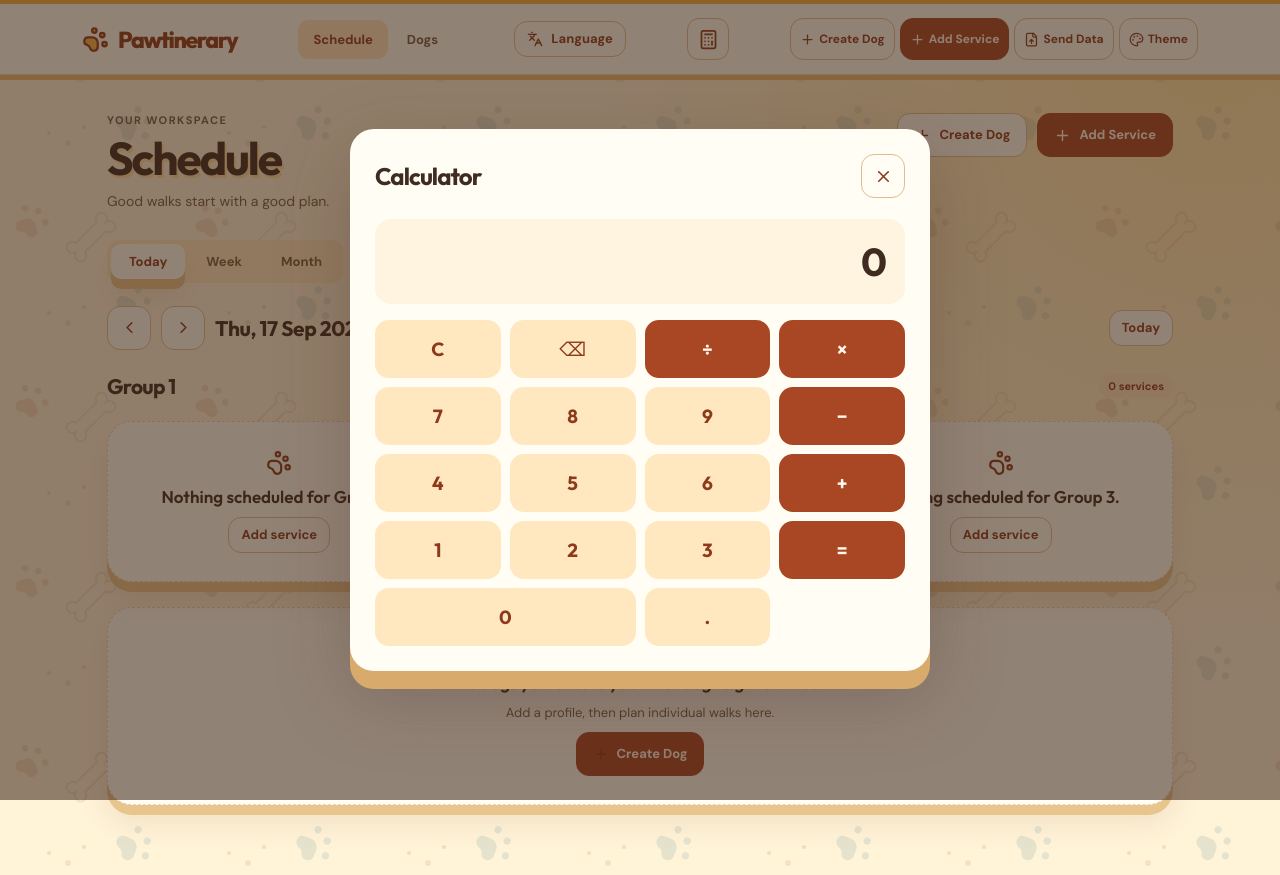
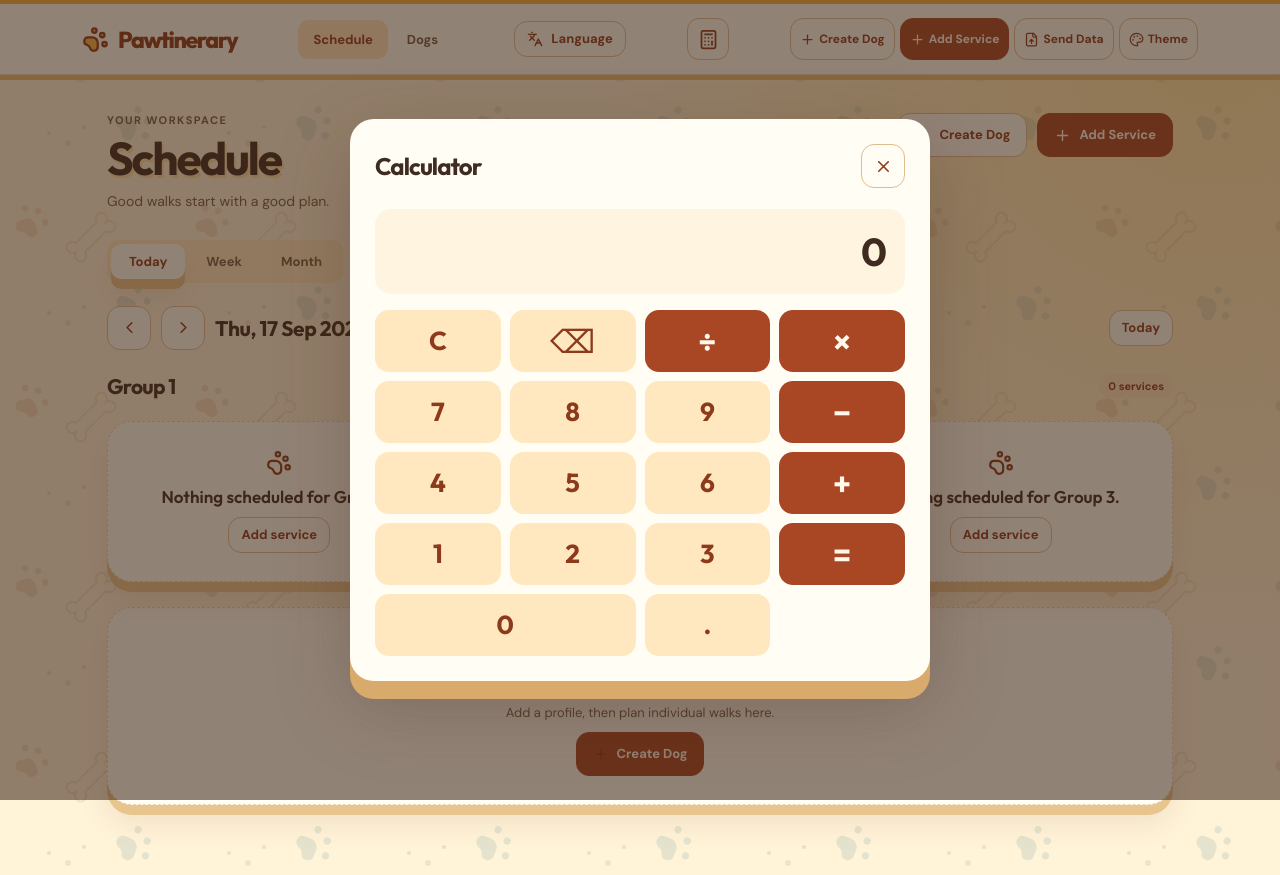
Before and after one commit to Mark-Bernstein/pawtinerary, a React (Vite) app: page / in a window 1280 px wide. Both pictures are taken after a click on the button 708 px from the left and 39 px from the top of the page. Built offline with nearby package versions, Linux system fonts and the light colour scheme.

Commit message:
Increase calculator key text size

```diff
--- a/src/components/Calculator.tsx
+++ b/src/components/Calculator.tsx
@@ -24,17 +24,22 @@ const Keys = styled.div`
   gap: 9px;
   margin-top: 16px;
 `;
-const Key = styled.button<{ $accent?: boolean; $wide?: boolean }>`
-  min-height: 58px;
+const Key = styled.button<{
+  $accent?: boolean;
+  $symbol?: boolean;
+  $wide?: boolean;
+}>`
+  min-height: 62px;
   border: 0;
   border-radius: 14px;
   background: ${({ $accent }) =>
     $accent ? "var(--accent)" : "var(--surface-tint)"};
   color: ${({ $accent }) =>
     $accent ? "var(--on-accent)" : "var(--accent-text)"};
-  font:
-    700 19px Outfit,
-    sans-serif;
+  font-family: Outfit, sans-serif;
+  font-size: ${({ $symbol }) => ($symbol ? "32px" : "26px")};
+  font-weight: 700;
+  line-height: 1;
   grid-column: ${({ $wide }) => ($wide ? "span 2" : "auto")};
   &:hover {
     filter: brightness(0.96);
@@ -131,6 +136,7 @@ export const Calculator = ({ onClose }: { onClose: () => void }) => {
           <Key
             key={value}
             $accent={value === "=" || ["+", "−", "×", "÷"].includes(value)}
+            $symbol={["⌫", "÷", "×", "−", "+", "="].includes(value)}
             $wide={value === "0"}
             onClick={() => press(value)}
             aria-label={
```
